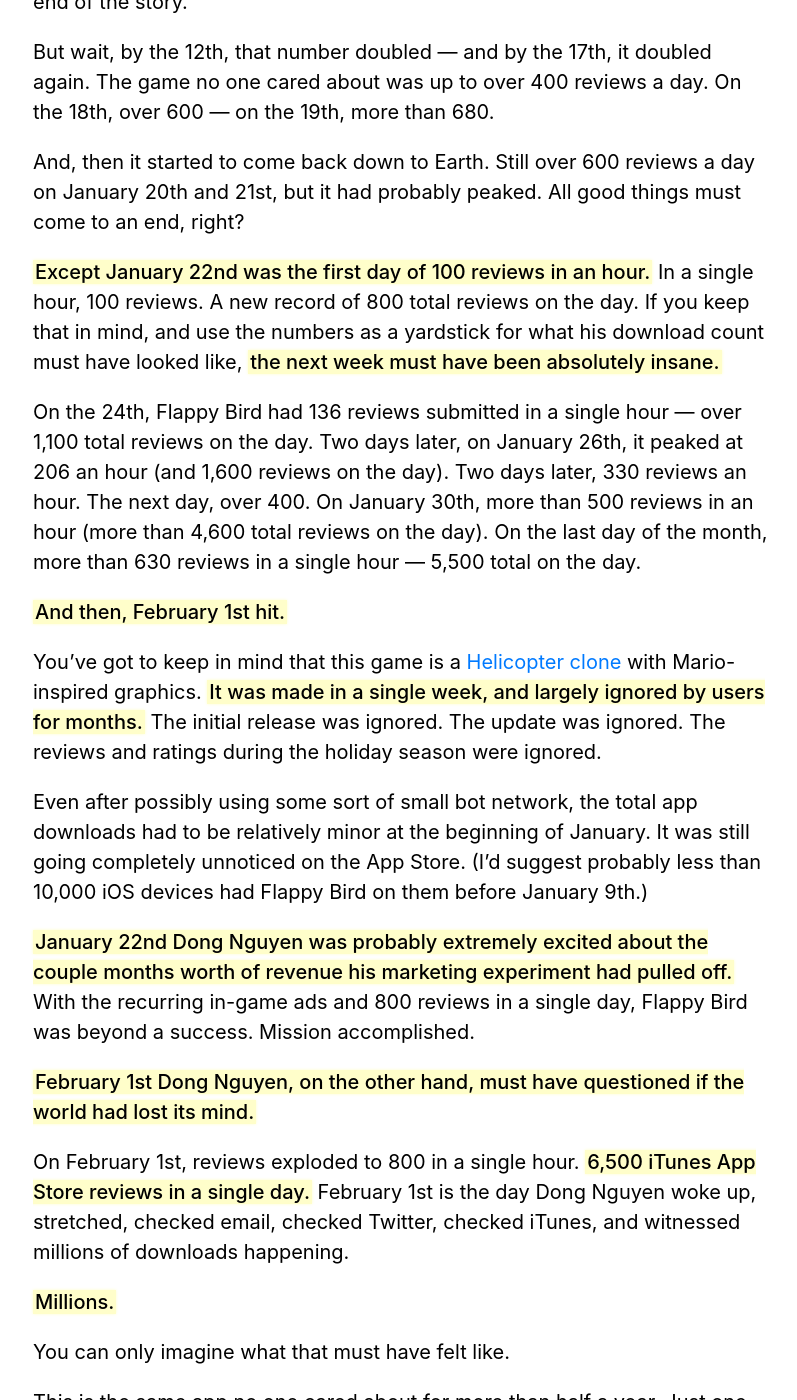
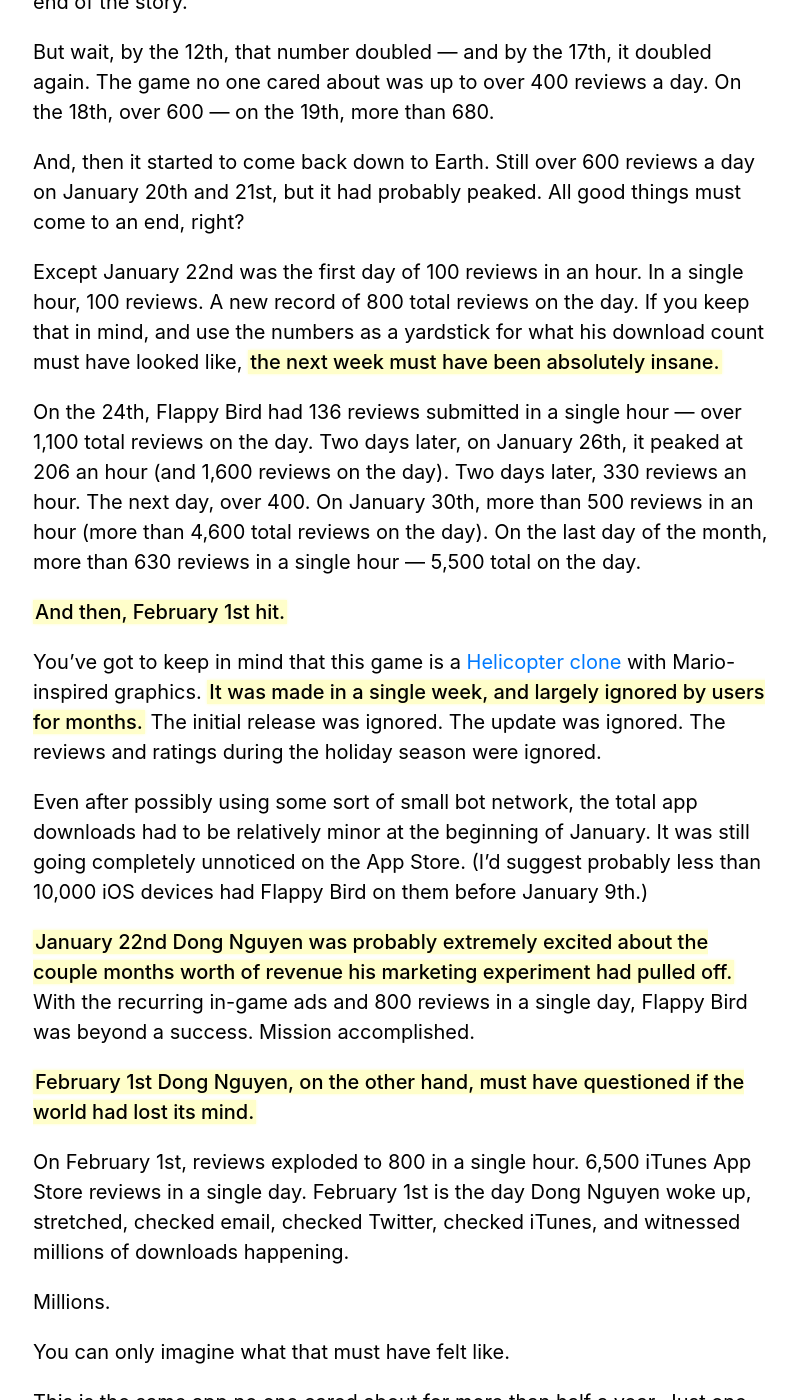
Before and after one commit to zachwill/blog, a Jekyll site: the page built from _posts/2014-02-09-flappy-bird.md, in a window 1280 px wide and 1400 px high, scrolled down 1477 px. Shown: the whole window, without its empty margins (237-1034 px from the left). Built offline with Jekyll 4.4.1, drawn with Linux system fonts in a browser that asks for light colours.

Commit message:
Used a little too many bold tags

```diff
--- a/_posts/2014-02-09-flappy-bird.md
+++ b/_posts/2014-02-09-flappy-bird.md
@@ -28,7 +28,7 @@
 
 And, then it started to come back down to Earth. Still over 600 reviews a day on January 20th and 21st, but it had probably peaked. All good things must come to an end, right?
 
-**Except January 22nd was the first day of 100 reviews in an hour.** In a single hour, 100 reviews. A new record of 800 total reviews on the day. If you keep that in mind, and use the numbers as a yardstick for what his download count must have looked like, **the next week must have been absolutely insane.**
+Except January 22nd was the first day of 100 reviews in an hour. In a single hour, 100 reviews. A new record of 800 total reviews on the day. If you keep that in mind, and use the numbers as a yardstick for what his download count must have looked like, **the next week must have been absolutely insane.**
 
 On the 24th, Flappy Bird had 136 reviews submitted in a single hour — over 1,100 total reviews on the day. Two days later, on January 26th, it peaked at 206 an hour (and 1,600 reviews on the day). Two days later, 330 reviews an hour. The next day, over 400. On January 30th, more than 500 reviews in an hour (more than 4,600 total reviews on the day). On the last day of the month, more than 630 reviews in a single hour — 5,500 total on the day.
 
@@ -44,9 +44,9 @@
 
 **February 1st Dong Nguyen, on the other hand, must have questioned if the world had lost its mind.**
 
-On February 1st, reviews exploded to 800 in a single hour. **6,500 iTunes App Store reviews in a single day.** February 1st is the day Dong Nguyen woke up, stretched, checked email, checked Twitter, checked iTunes, and witnessed millions of downloads happening.
+On February 1st, reviews exploded to 800 in a single hour. 6,500 iTunes App Store reviews in a single day. February 1st is the day Dong Nguyen woke up, stretched, checked email, checked Twitter, checked iTunes, and witnessed millions of downloads happening.
 
-**Millions.**
+Millions.
 
 You can only imagine what that must have felt like.
 
```
